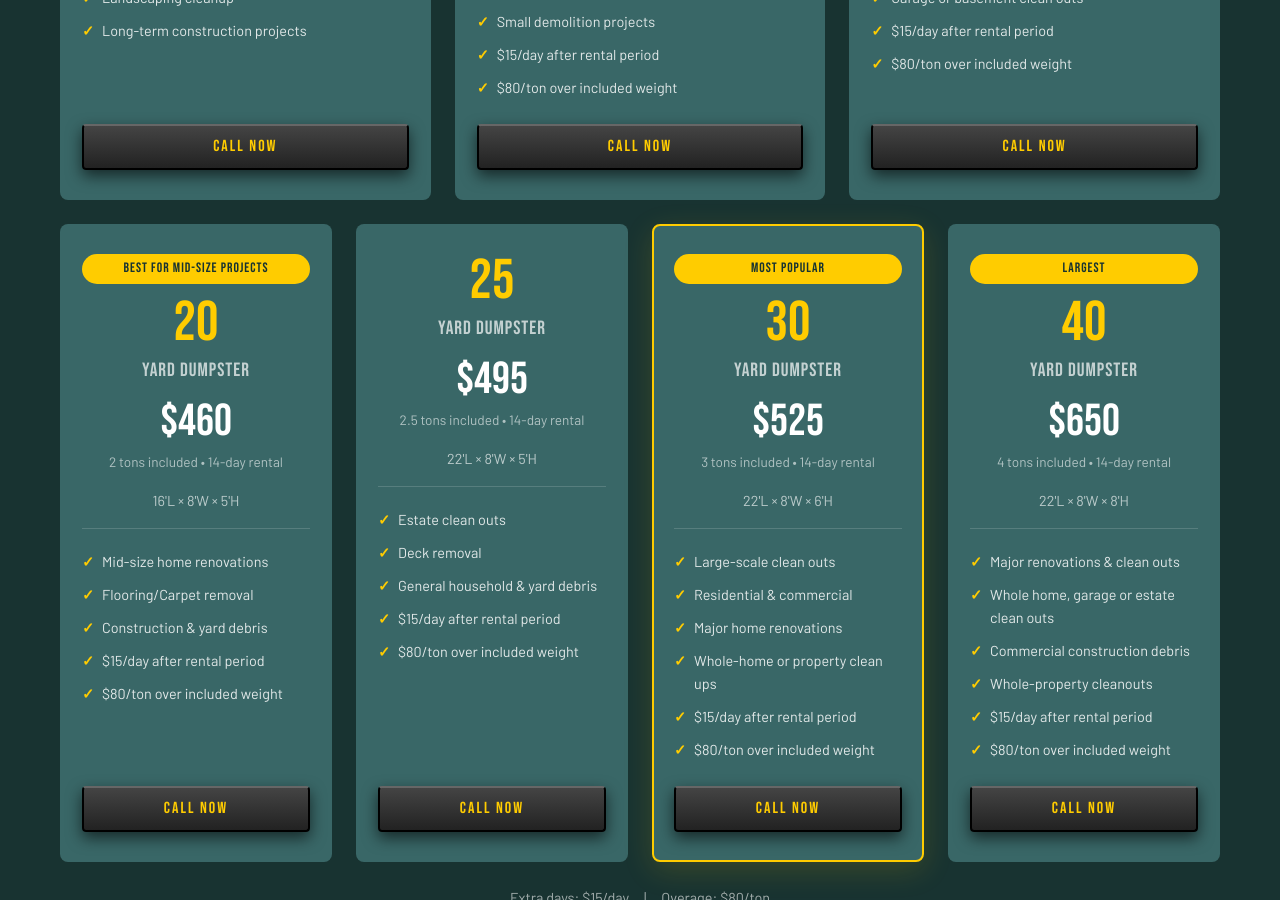
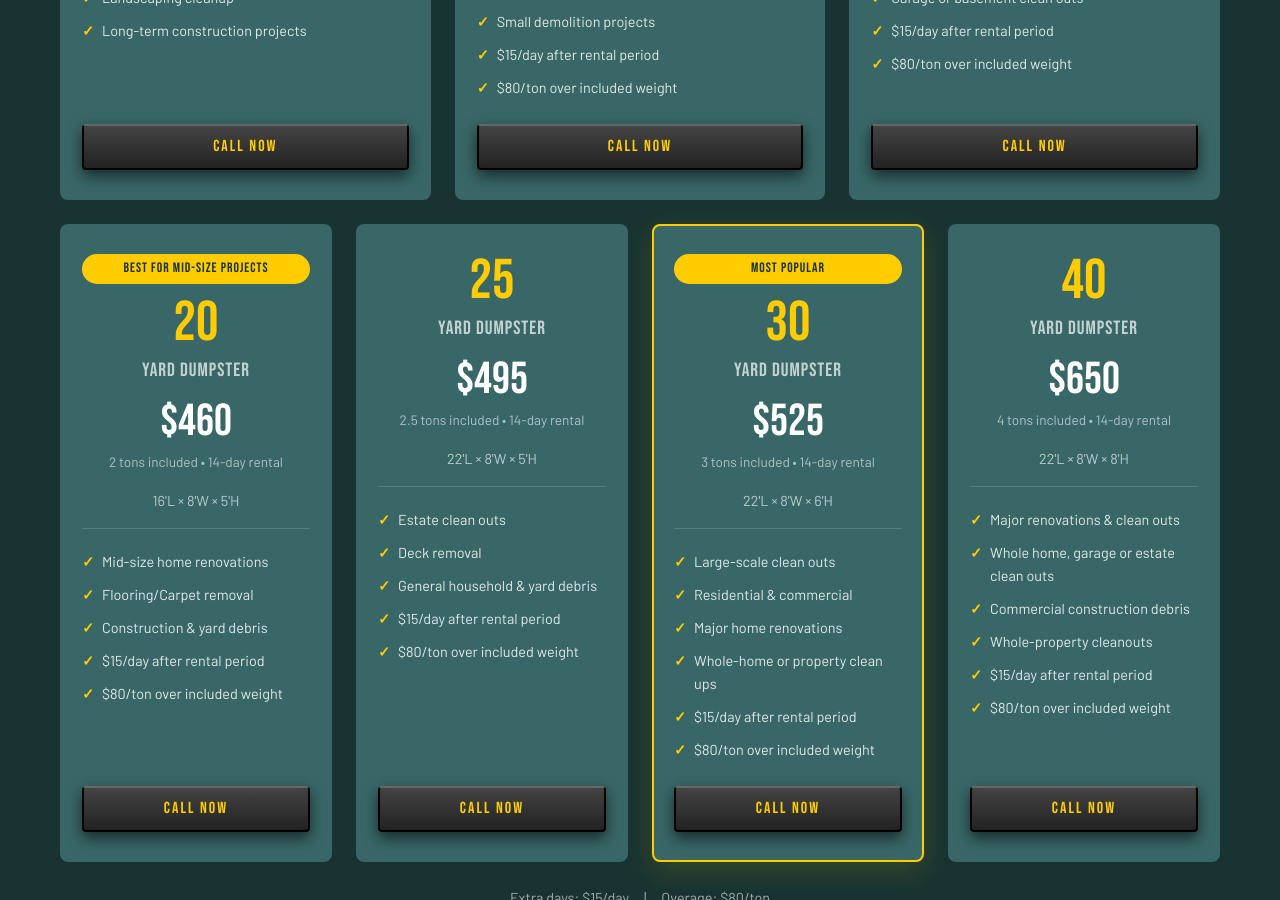
Before and after one commit to JimmyFlame77/A-Better-Hauling, a Jekyll site: the page built from index.html, in a window 1280 px wide and 900 px high, scrolled down 2978 px. Built offline with Jekyll 4.4.1, drawn with Linux system fonts in a browser that asks for light colours.

Commit message:
Update pricing.yml

```diff
--- a/_data/pricing.yml
+++ b/_data/pricing.yml
@@ -103,7 +103,7 @@
   rental_days: "14"
   tonnage: "4 tons"
   featured: false
-  badge: "Largest"
+  badge: null
   note: null
   features:
     - "Major renovations & clean outs"
```
